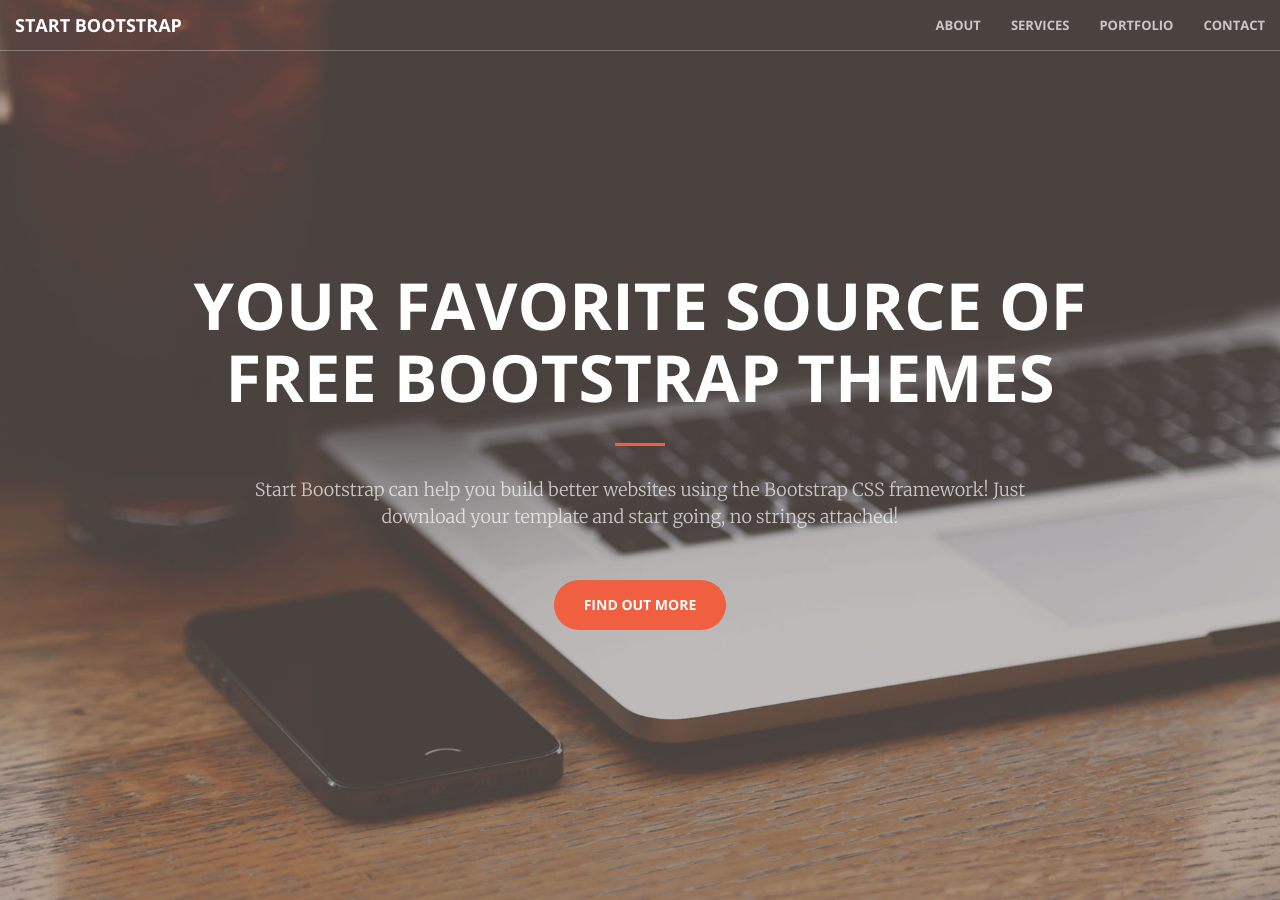
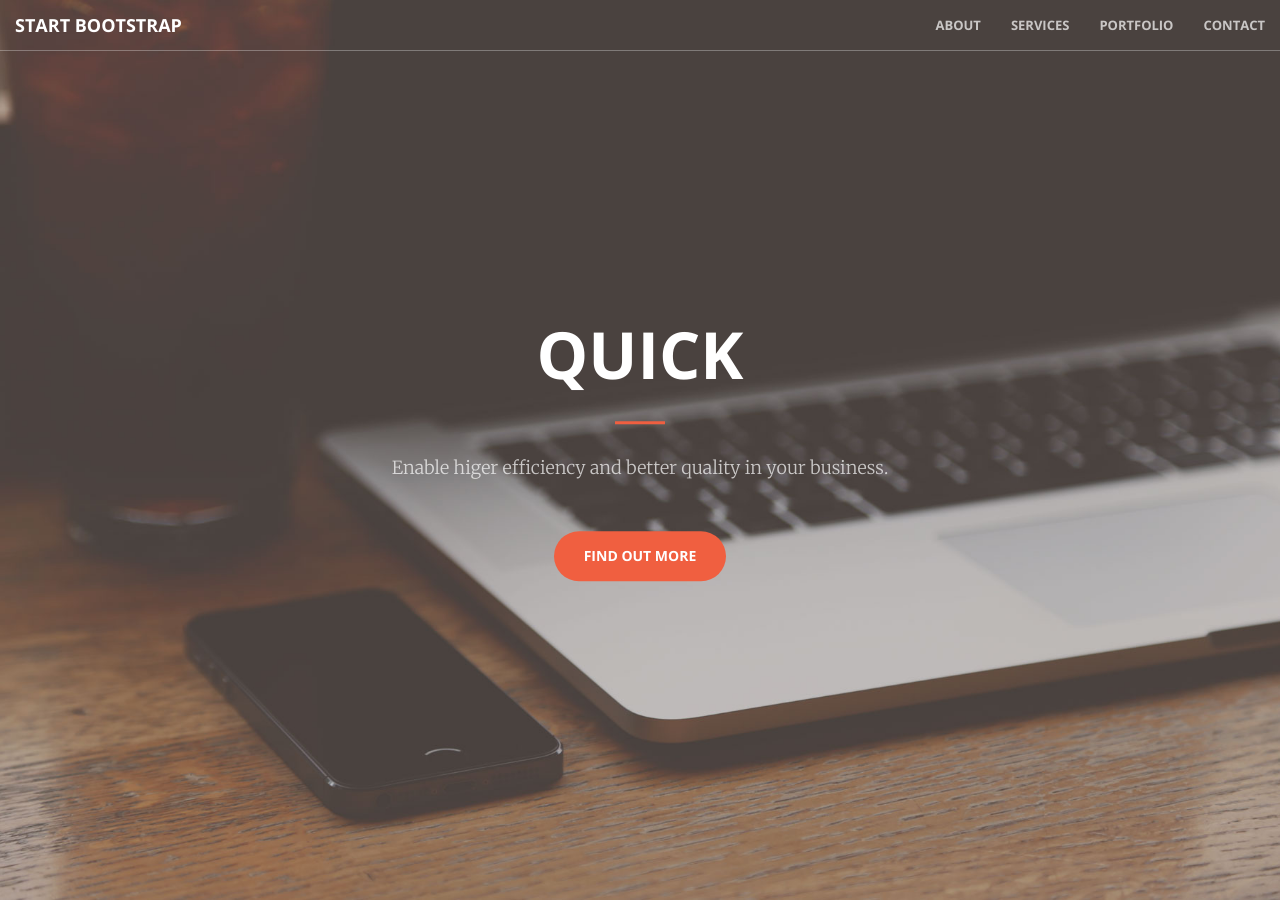
Before and after one commit to davidwei33li/kk33, a Jekyll site: the page built from index.html, in a window 1280 px wide and 900 px high. Built offline with Jekyll 4.4.1, drawn with Linux system fonts in a browser that asks for light colours.

Commit message:
Update header.html

```diff
--- a/_includes/header.html
+++ b/_includes/header.html
@@ -1,9 +1,9 @@
 <header>
     <div class="header-content">
         <div class="header-content-inner">
-            <h1>Your Favorite Source of Free Bootstrap Themes</h1>
+            <h1>quick</h1>
             <hr>
-            <p>Start Bootstrap can help you build better websites using the Bootstrap CSS framework! Just download your template and start going, no strings attached!</p>
+            <p>Enable higer efficiency and better quality in your business.</p>
             <a href="#about" class="btn btn-primary btn-xl page-scroll">Find Out More</a>
         </div>
     </div>
```
